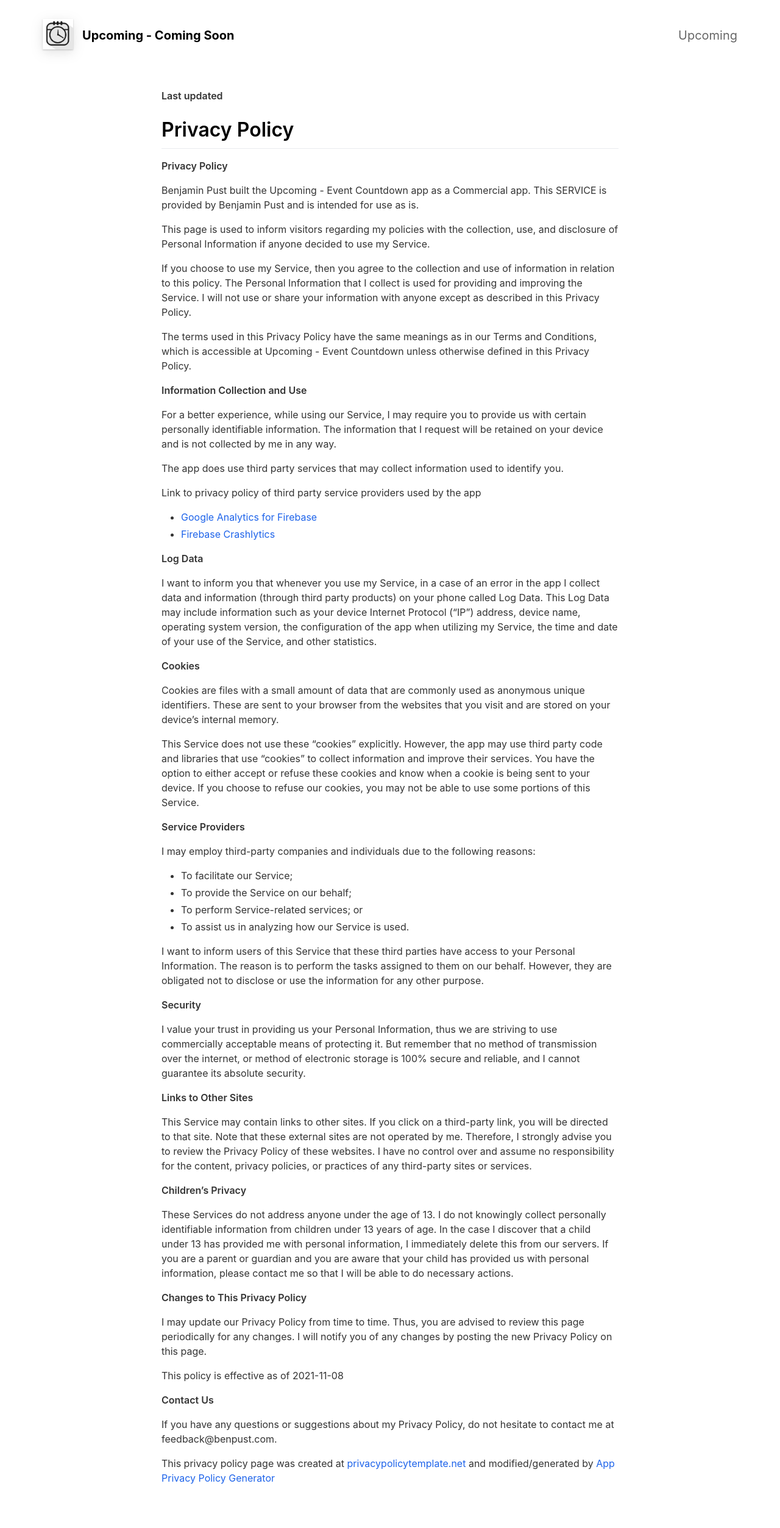
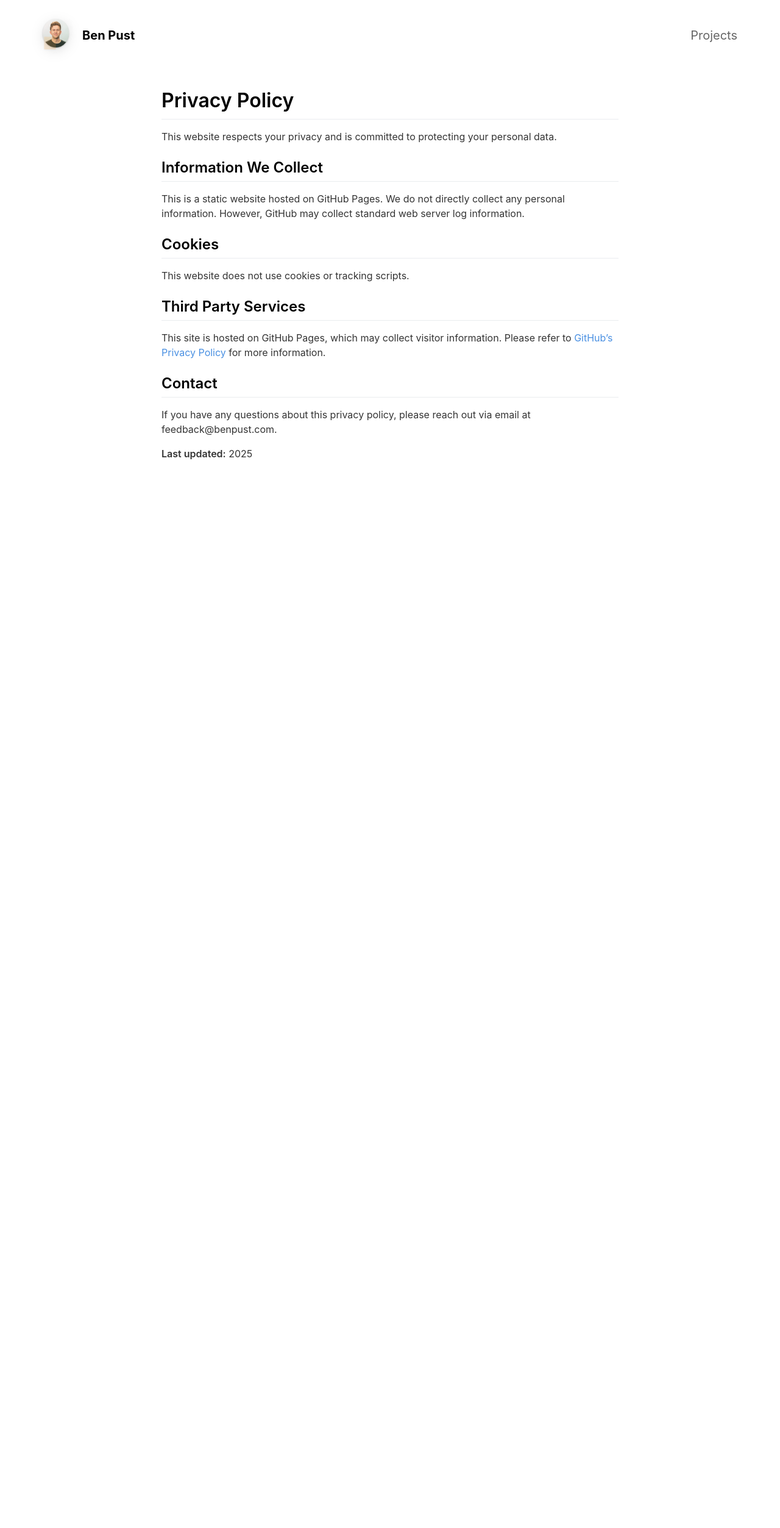
Before and after one commit to BenPust/personal-website, a Jekyll site: the page built from _pages/privacypolicy.md, in a window 1280 px wide. Shown: the whole page at 61% size. Built offline with Jekyll 4.4.1, drawn with Linux system fonts in a browser that asks for light colours; nearby versions of some CDN libraries; after the commit the page ends 900 px from its top, so only the background shows below that.

Commit message:
Transform site into personal project showcase
- Remove app-specific content (countdown features, app store links)
- Update to professional project portfolio theme
- Add project categories (Web Apps, Mobile, APIs, Data Viz, etc.)
- Modernize color scheme with blue accents
- Simplify privacy policy for static site
- Add projects page for showcasing work
- Update tagline: Building digital experiences, one project at a time

```diff
--- a/_config.yml
+++ b/_config.yml
@@ -1,20 +1,20 @@
 #page title
-page_title                                : Ben Pust - Updated 2025                                          # Automatically populates with app name if not set and if iOS app ID is set. Otherwise enter manually.
+page_title                                : Ben Pust                                          # Automatically populates with app name if not set and if iOS app ID is set. Otherwise enter manually.
 
 # App Info
-ios_app_id                                : 1234793120                                # Required. Enter iOS app ID to automatically populate name, price and icons (e.g. 718043190).
+ios_app_id                                :                                 # Required. Enter iOS app ID to automatically populate name, price and icons (e.g. 718043190).
 
-appstore_link                             : https://apps.apple.com/us/app/upcoming-event-countdown/id1306662750                                          # Automatically populates if not set and if iOS app ID is set. Otherwise enter manually.
+appstore_link                             :                                           # Automatically populates if not set and if iOS app ID is set. Otherwise enter manually.
 playstore_link                            :                                           # Enter Google Play Store URL.
 presskit_download_link                    :                                           # Enter a link to downloadable file or (e.g. public Dropbox link to a .zip file).
                                                                                       # Or upload your press kit file to assets and set path accordingly (e.g. "assets/your_press_kit.zip").
 
-app_icon                                  : assets/upcomingLogo.png                      # Automatically populates if not set and if iOS app ID is set.  Otherwise enter path to icon file manually.
-app_name                                  : Upcoming - Coming Soon                                  # Automatically populates if not set and if iOS app ID is set.  Otherwise enter manually.
-app_price                                 : $2.99                                          # Automatically populates if not set and if iOS app ID is set.  Otherwise enter manually.
-app_description                           : Countdown important events. Import, create, track and share countdowns. Coming Soon.
+app_icon                                  : assets/avatar.png                      # Automatically populates if not set and if iOS app ID is set.  Otherwise enter path to icon file manually.
+app_name                                  : Ben Pust                                  # Automatically populates if not set and if iOS app ID is set.  Otherwise enter manually.
+app_price                                 :                                           # Automatically populates if not set and if iOS app ID is set.  Otherwise enter manually.
+app_description                           : Building digital experiences, one project at a time.
 
-enable_smart_app_banner                   : true                                      # Set to true to show a smart app banner at top of page on mobile devices.
+enable_smart_app_banner                   : false                                      # Set to true to show a smart app banner at top of page on mobile devices.
 
 
 
@@ -34,69 +34,61 @@
 # Feature List                            Edit, add or remove features to be presented.
 features                                  :
 
-  - title                                 : Countdowns
-    description                           : Create countdowns. Give them a name, an end date and time, notification intervals, and a cool background.
-    fontawesome_icon_name                 : grin-beam
+  - title                                 : Web Applications
+    description                           : Full-stack applications built with modern frameworks and cloud infrastructure.
+    fontawesome_icon_name                 : globe
 
-  - title                                 : Import Calendar Events
-    description                           : Import calendar events into the app and turn them into a countdown.
-    fontawesome_icon_name                 : calendar-alt
+  - title                                 : Mobile Development
+    description                           : Native and cross-platform mobile apps for iOS and Android.
+    fontawesome_icon_name                 : mobile-alt
 
-  - title                                 : Custom Notifications
-    description                           : Add notifications to your countdowns.
-    fontawesome_icon_name                 : bell
+  - title                                 : API Design
+    description                           : RESTful and GraphQL APIs with robust authentication and scalability.
+    fontawesome_icon_name                 : code
 
-  - title                                 : Custom Backgrounds
-    description                           : Import an image from your photo library or pick a cool background from Unsplash.
-    fontawesome_icon_name                 : images
+  - title                                 : Data Visualization
+    description                           : Interactive dashboards and data-driven visual experiences.
+    fontawesome_icon_name                 : chart-line
 
-  - title                                 : Widgets
-    description                           : Keep countdowns on your home screen.
-    fontawesome_icon_name                 : layer-group
+  - title                                 : Automation Tools
+    description                           : Scripts and bots that make life easier, one task at a time.
+    fontawesome_icon_name                 : robot
 
-  - title                                 : Share
-    description                           : Clip small countdown cards from Upcoming and share them with anyone.
-    fontawesome_icon_name                 : share
-
-  - title                                 : Pinning
-    description                           : Keep the most important countdowns at the top of your feed.
-    fontawesome_icon_name                 : thumbtack
-
-  - title                                 : Light & Dark Modes
-    description                           : Easy on the eyes at night, clear to see during the day :)
-    fontawesome_icon_name                 : adjust
+  - title                                 : Open Source
+    description                           : Contributing to and maintaining open source projects.
+    fontawesome_icon_name                 : code-branch
 
 
 
 # Theme Settings
-topbar_color                              : "#000000"
-topbar_transparency                       : 0.1
+topbar_color                              : "#0a0a0a"
+topbar_transparency                       : 0.05
 topbar_title_color                        : "#ffffff"
 
-cover_image                               : upcomingHeader.png                    # Replace with alternative image path or image URL.
-cover_overlay_color                       : "#363b3d"
-cover_overlay_transparency                : 0.8
+cover_image                               : assets/header_background.jpg                    # Replace with alternative image path or image URL.
+cover_overlay_color                       : "#1a1a2e"
+cover_overlay_transparency                : 0.85
 
 device_color                              : black                                     # Set to: blue, black, yellow, coral or white.
 
-body_background_color                     : "#ffffff"
+body_background_color                     : "#fafafa"
 
-link_color                                : "#1d63ea"
+link_color                                : "#4a90e2"
 
 app_title_color                           : "#ffffff"
 app_price_color                           : "#ffffff"
-app_description_color                     : "#ffffff"
+app_description_color                     : "#e0e0e0"
 
-feature_title_color                       : "#000000"
-feature_text_color                        : "#666666"
+feature_title_color                       : "#1a1a1a"
+feature_text_color                        : "#505050"
 
-feature_icons_foreground_color            : "#1d63ea"
-feature_icons_background_color            : "#e6e6e6"
+feature_icons_foreground_color            : "#ffffff"
+feature_icons_background_color            : "#4a90e2"
 
-social_icons_foreground_color             : "#666666"
-social_icons_background_color             : "#e6e6e6"
+social_icons_foreground_color             : "#4a90e2"
+social_icons_background_color             : "#f0f0f0"
 
-footer_text_color                         : "#666666"
+footer_text_color                         : "#808080"
 
 ####################################################
 ### Jekyll Configuration. No need to touch this. ###
--- a/_pages/privacypolicy.md
+++ b/_pages/privacypolicy.md
@@ -1,75 +1,27 @@
 ---
 layout: page
-title: Upcoming Privacy Policy
+title: Privacy
 include_in_header: false
 ---
 
-**Last updated**
-
 # Privacy Policy
 
-**Privacy Policy**
+This website respects your privacy and is committed to protecting your personal data.
 
-Benjamin Pust built the Upcoming - Event Countdown app as a Commercial app. This SERVICE is provided by Benjamin Pust and is intended for use as is.
+## Information We Collect
 
-This page is used to inform visitors regarding my policies with the collection, use, and disclosure of Personal Information if anyone decided to use my Service.
+This is a static website hosted on GitHub Pages. We do not directly collect any personal information. However, GitHub may collect standard web server log information.
 
-If you choose to use my Service, then you agree to the collection and use of information in relation to this policy. The Personal Information that I collect is used for providing and improving the Service. I will not use or share your information with anyone except as described in this Privacy Policy.
+## Cookies
 
-The terms used in this Privacy Policy have the same meanings as in our Terms and Conditions, which is accessible at Upcoming - Event Countdown unless otherwise defined in this Privacy Policy.
+This website does not use cookies or tracking scripts.
 
-**Information Collection and Use**
+## Third Party Services
 
-For a better experience, while using our Service, I may require you to provide us with certain personally identifiable information. The information that I request will be retained on your device and is not collected by me in any way.
+This site is hosted on GitHub Pages, which may collect visitor information. Please refer to [GitHub's Privacy Policy](https://docs.github.com/en/github/site-policy/github-privacy-statement) for more information.
 
-The app does use third party services that may collect information used to identify you.
+## Contact
 
-Link to privacy policy of third party service providers used by the app
+If you have any questions about this privacy policy, please reach out via email at feedback@benpust.com.
 
-*   [Google Analytics for Firebase](https://firebase.google.com/policies/analytics)
-*   [Firebase Crashlytics](https://firebase.google.com/support/privacy/)
-
-**Log Data**
-
-I want to inform you that whenever you use my Service, in a case of an error in the app I collect data and information (through third party products) on your phone called Log Data. This Log Data may include information such as your device Internet Protocol (“IP”) address, device name, operating system version, the configuration of the app when utilizing my Service, the time and date of your use of the Service, and other statistics.
-
-**Cookies**
-
-Cookies are files with a small amount of data that are commonly used as anonymous unique identifiers. These are sent to your browser from the websites that you visit and are stored on your device's internal memory.
-
-This Service does not use these “cookies” explicitly. However, the app may use third party code and libraries that use “cookies” to collect information and improve their services. You have the option to either accept or refuse these cookies and know when a cookie is being sent to your device. If you choose to refuse our cookies, you may not be able to use some portions of this Service.
-
-**Service Providers**
-
-I may employ third-party companies and individuals due to the following reasons:
-
-*   To facilitate our Service;
-*   To provide the Service on our behalf;
-*   To perform Service-related services; or
-*   To assist us in analyzing how our Service is used.
-
-I want to inform users of this Service that these third parties have access to your Personal Information. The reason is to perform the tasks assigned to them on our behalf. However, they are obligated not to disclose or use the information for any other purpose.
-
-**Security**
-
-I value your trust in providing us your Personal Information, thus we are striving to use commercially acceptable means of protecting it. But remember that no method of transmission over the internet, or method of electronic storage is 100% secure and reliable, and I cannot guarantee its absolute security.
-
-**Links to Other Sites**
-
-This Service may contain links to other sites. If you click on a third-party link, you will be directed to that site. Note that these external sites are not operated by me. Therefore, I strongly advise you to review the Privacy Policy of these websites. I have no control over and assume no responsibility for the content, privacy policies, or practices of any third-party sites or services.
-
-**Children’s Privacy**
-
-These Services do not address anyone under the age of 13. I do not knowingly collect personally identifiable information from children under 13 years of age. In the case I discover that a child under 13 has provided me with personal information, I immediately delete this from our servers. If you are a parent or guardian and you are aware that your child has provided us with personal information, please contact me so that I will be able to do necessary actions.
-
-**Changes to This Privacy Policy**
-
-I may update our Privacy Policy from time to time. Thus, you are advised to review this page periodically for any changes. I will notify you of any changes by posting the new Privacy Policy on this page.
-
-This policy is effective as of 2021-11-08
-
-**Contact Us**
-
-If you have any questions or suggestions about my Privacy Policy, do not hesitate to contact me at feedback@benpust.com.
-
-This privacy policy page was created at [privacypolicytemplate.net](https://privacypolicytemplate.net) and modified/generated by [App Privacy Policy Generator](https://app-privacy-policy-generator.nisrulz.com/)
+**Last updated:** 2025
```
Also changed, not shown: _pages/changelog.md (deleted, +0 -8 lines), _pages/projects.md (added, +21 -0 lines), _pages/upcoming.md (deleted, +0 -5 lines), assets/avatar.png (added).
